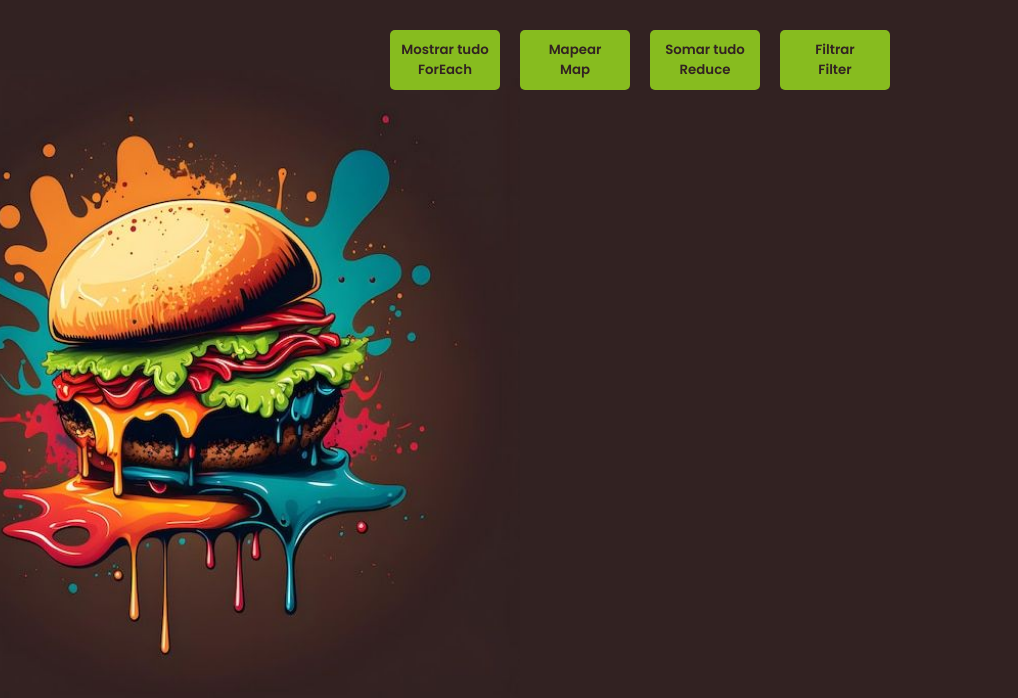
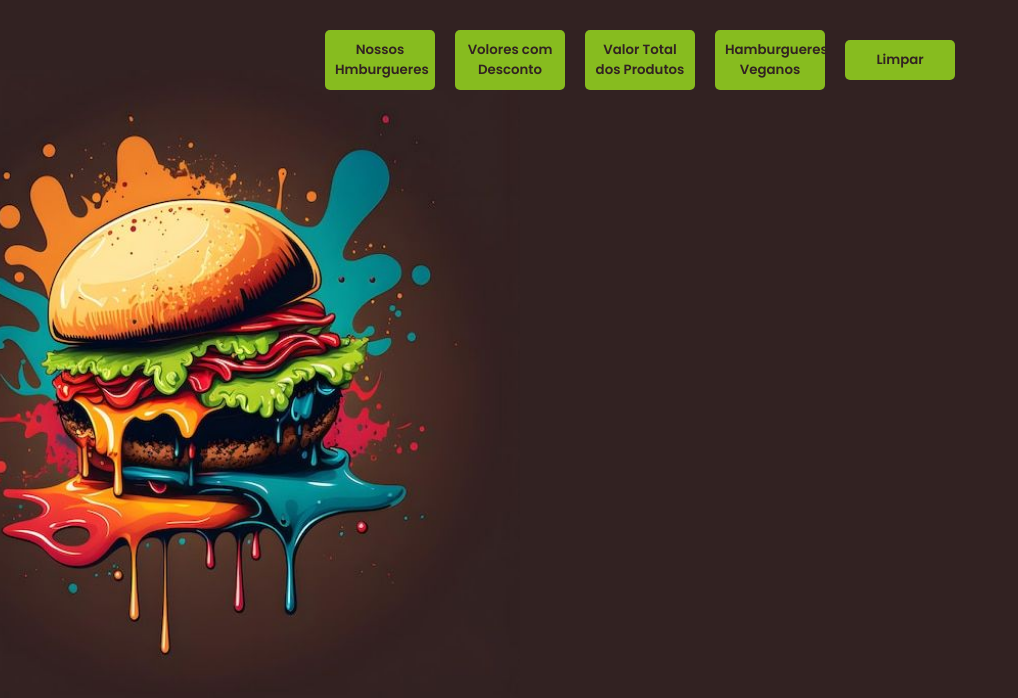
Before and after one commit to ailtonjunior11/Burger-Place, a plain HTML site: page index.html in a window 1280 px wide. Shown: the whole page, without its empty margins (0-1018 px from the left). Drawn offline with Linux system fonts and the light colour scheme.

Commit message:
Alteração no title, div-conteiner-buttons, index.html

```diff
--- a/index.html
+++ b/index.html
@@ -5,16 +5,19 @@
     <meta charset="UTF-8">
     <meta name="viewport" content="width=device-width, initial-scale=1.0">
     <link rel="stylesheet" href="style.css">
-    <title>Burguer-Place</title>
+    <title>🍔 Burguer-Place</title>
 </head>
 
 <body>
 
     <div class="conteiner-buttons">
-        <button class="show-all">Mostrar tudo<br> ForEach</button>
-        <button class="map-all">Mapear <br> Map</button>
-        <button class="sum-all">Somar tudo <br> Reduce</button>
-        <button class="filter-all">Filtrar <br> Filter</button>
+
+        <button class="show-all">Nossos Hmburgueres<br></button>
+        <button class="map-all">Volores com Desconto<br></button>
+        <button class="sum-all">Valor Total dos Produtos<br></button>
+        <button class="filter-all">Hamburgueres Veganos<br></button>
+
+        <button class="button-reload" onclick="window.location.reload()">Limpar</button>
 
     </div>
 
```
